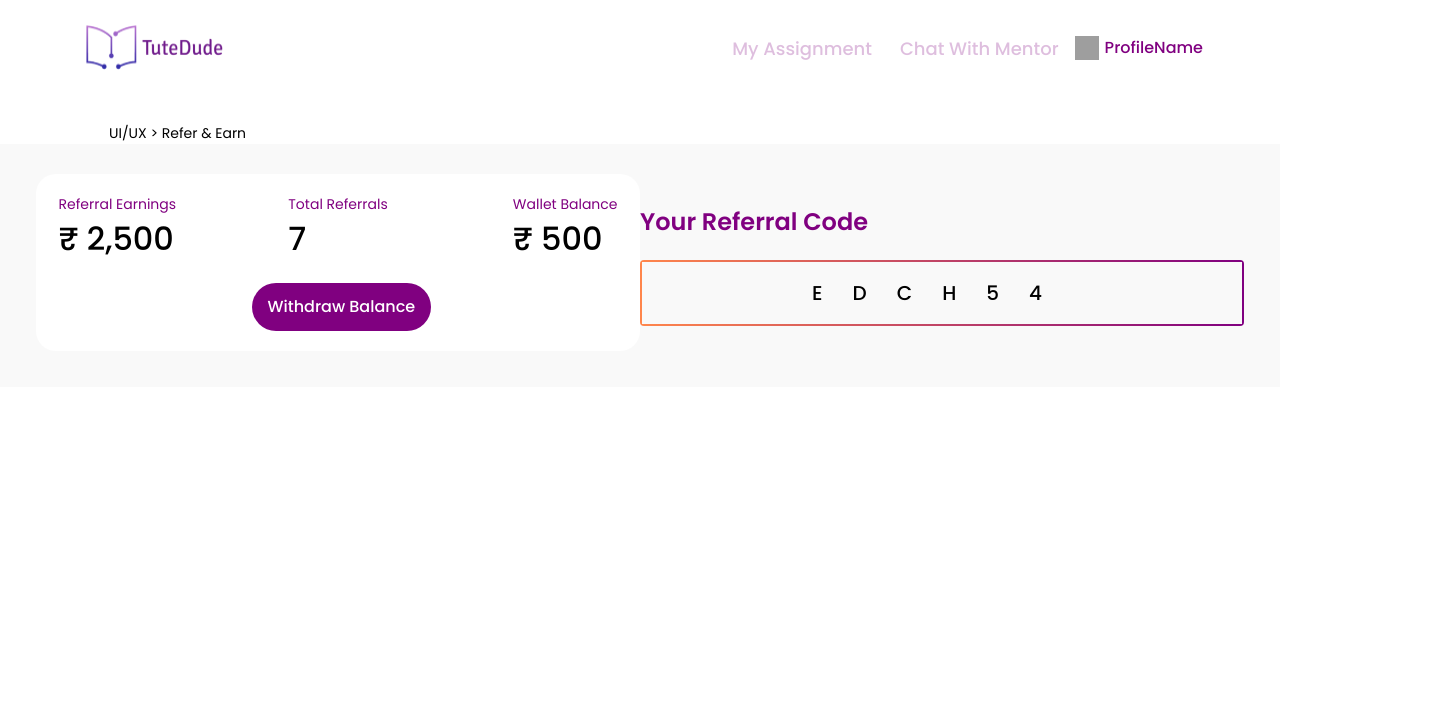
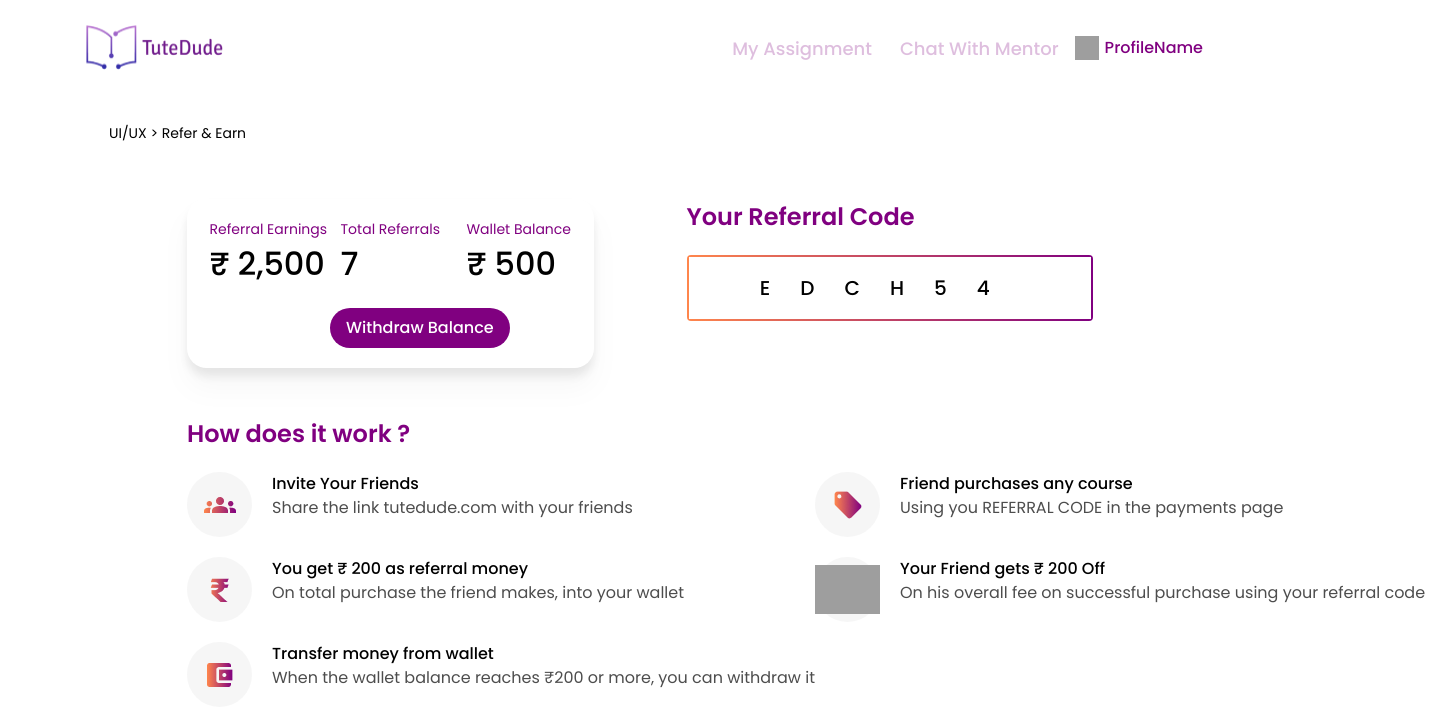
Before and after one commit to zoharkiks/tutedude, a React (Vite) app: page / in a window 1280 px wide. Shown: the top 726 px of the page, 1443 px wide, since content can reach past the window. Built offline with nearby package versions, Linux system fonts and the light colour scheme; grey boxes are pictures that could not be loaded.

Commit message:
Add info component

```diff
--- a/src/App.jsx
+++ b/src/App.jsx
@@ -1,16 +1,17 @@
-import {Navbar, ReferralCode, WalletInfo} from "./components/";
+import { Info, Navbar, ReferralCode, WalletInfo } from "./components/";
 
 function App() {
   return (
     <div className="font-poppins">
       {/* Navbar */}
-      <Navbar/>
-     {/* Body */}
-<section className="px-9 bg-[#f9f9f9] pt-[30px] pb-9 xl:grid xl:grid-cols-2" >
-  <WalletInfo/>
-  <ReferralCode/>
-</section>
-     {/* Footer */}
+      <Navbar />
+      {/* Body */}
+      <section className="px-[34px] pt-[30px] pb-9 xl:grid xl:grid-cols-2 gap-x-[93px] xl:px-[187px]">
+        <WalletInfo />
+        <ReferralCode />
+        <Info />
+      </section>
+      {/* Footer */}
     </div>
   );
 }
--- a/src/components/Button.jsx
+++ b/src/components/Button.jsx
@@ -2,7 +2,7 @@ import React from "react";
 
 const Button = ({ title }) => {
   return (
-    <div className="bg-purple cursor-pointer text-center rounded-full flex w-max justify-center items-center h-max px-4 py-3">
+    <div className="bg-purple cursor-pointer text-center rounded-full flex w-max justify-center items-center h-max px-4 py-2">
       <h1 className="text-heading4 text-white">{title}</h1>
     </div>
   );
--- /dev/null
+++ b/src/components/Info.jsx
@@ -0,0 +1,88 @@
+import React from "react";
+import { images } from "../constants";
+
+const Info = () => {
+  return (
+    <div className="">
+      <h1 className="text-heading2 text-purple mt-12 mb-5 ">
+        How does it work ?
+      </h1>
+
+      <div className="grid gap-y-5 grid-cols-1 xl:grid-cols-2 xl:w-max">
+        <div className="flex space-x-5  ">
+          <div className="flex bg-[#D9D9D940] rounded-full items-center justify-center h-[65px] w-[65px]  ">
+            <img className="h-max" src={images.peopleIcon} alt="people-icon" />
+          </div>
+          <div className="flex flex-col ">
+            <h2 className="text-heading4">Invite Your Friends</h2>
+            <h3 className="text-gray">
+              Share the link tutedude.com with your friends
+            </h3>
+          </div>
+        </div>
+
+        <div className="flex  space-x-5">
+          <div className="flex bg-[#D9D9D940] rounded-full items-center justify-center h-[65px] w-[65px]  ">
+            <img
+              className="h-max"
+              src={images.referralIcon}
+              alt="referral-icon"
+            />
+          </div>
+          <div className="flex flex-col">
+            <h2 className="text-heading4">Friend purchases any course</h2>
+            <h3 className="text-gray">
+              Using you REFERRAL CODE in the payments page{" "}
+            </h3>
+          </div>
+        </div>
+
+        <div className="flex  space-x-5">
+          <div className="flex bg-[#D9D9D940] rounded-full items-center justify-center h-[65px] w-[65px]  ">
+            <img
+              className="h-max "
+              src={images.currencyIcon}
+              alt="currency-icon"
+            />
+          </div>
+          <div className="flex flex-col ">
+            <h2 className="text-heading4">You get ₹ 200 as referral money</h2>
+            <h3 className="text-gray">
+            On total purchase the friend makes, into your wallet
+            </h3>
+          </div>
+        </div>
+
+        <div className="flex  space-x-5">
+          <div className="flex bg-[#D9D9D940] rounded-full items-center justify-center h-[65px] w-[65px]  ">
+            <img
+              className="h-max"
+              src={images.discountIcon}
+              alt="discount-icon"
+            />
+          </div>
+          <div className="flex flex-col ">
+            <h2 className="text-heading4">Your Friend gets ₹ 200 Off </h2>
+            <h3 className="text-gray">
+              On his overall fee on successful purchase using your referral code
+            </h3>
+          </div>
+        </div>
+
+        <div className="flex  space-x-5">
+          <div className="flex bg-[#D9D9D940] rounded-full items-center justify-center h-[65px] w-[65px]  ">
+            <img className="h-max" src={images.walletIcon} alt="wallet-icon" />
+          </div>
+          <div className="flex flex-col">
+            <h2 className="text-heading4">Transfer money from wallet</h2>
+            <h3 className="text-gray">
+              When the wallet balance reaches ₹200 or more, you can withdraw it
+            </h3>
+          </div>
+        </div>
+      </div>
+    </div>
+  );
+};
+
+export default Info;
--- a/src/components/Navbar.jsx
+++ b/src/components/Navbar.jsx
@@ -3,7 +3,7 @@ import { images } from "../constants";
 
 const Navbar = () => {
   return (
-    <nav className="pt-[59px] pr-[35px] pl-[3px] xl:pr-[33px] xl:pl-[74px] xl:pt-6">
+    <nav className="pt-[59px] pr-[35px] pl-[3px] xl:pr-[33px] xl:pl-[74px] xl:pt-6 pb-[25px]">
       <div className="flex justify-between">
         <img src={images.logo} alt="logo" />
 
--- a/src/components/ReferralCode.jsx
+++ b/src/components/ReferralCode.jsx
@@ -2,10 +2,12 @@ import React from "react";
 
 const ReferralCode = () => {
   return (
-    <div className="mt-[30px] ">
+    <div className="mt-[30px] xl:mt-0 ">
       <h1 className="text-heading2 text-purple">Your Referral Code</h1>
-      <div className="flex mt-5 justify-center items-center bg-gradient-to-l from-[#800080] to-[#FF864C] p-[2px] rounded" >
-      <h2 className="bg-[#f9f9f9] w-full text-center text-heading3 py-4">EDCH54</h2>
+      <div className="flex mt-5 justify-center items-center bg-gradient-to-l from-[#800080] to-[#FF864C] p-[2px] rounded">
+        <h2 className="bg-white w-full text-center text-heading3 py-4">
+          EDCH54
+        </h2>
       </div>
     </div>
   );
--- a/src/components/WalletInfo.jsx
+++ b/src/components/WalletInfo.jsx
@@ -3,7 +3,7 @@ import Button from "./Button";
 
 const WalletInfo = () => {
   return (
-    <div className="bg-white grid grid-cols-2 xl:grid-cols-3 gap-y-5 py-5 px-[22.5px] rounded-[20px]">
+    <div className="bg-white grid grid-cols-2 xl:grid-cols-3 gap-y-5 py-5 px-[22.5px] rounded-[20px] drop-shadow-xl">
       <div className="flex flex-col">
         <h2 className="text-heading5 text-purple">Referral Earnings</h2>
         <h2 className="text-heading">₹ 2,500</h2>
@@ -18,7 +18,7 @@ const WalletInfo = () => {
         <h2 className="text-heading">₹ 500</h2>
       </div>
 
-      <div className="flex items-end justify-end xl:col-start-2">
+      <div className="flex items-end justify-en xl:col-start-2 xl:col-span-3">
         <Button title="Withdraw Balance" />
       </div>
     </div>
--- a/src/components/index.js
+++ b/src/components/index.js
@@ -2,4 +2,7 @@ import Navbar from "./Navbar";
 import WalletInfo from "./WalletInfo";
 import Button from "./Button";
 import ReferralCode from "./ReferralCode";
-export { Navbar,WalletInfo ,Button,ReferralCode};
+import Info from "./Info";
+
+
+export { Navbar,WalletInfo ,Button,ReferralCode,Info};
```
